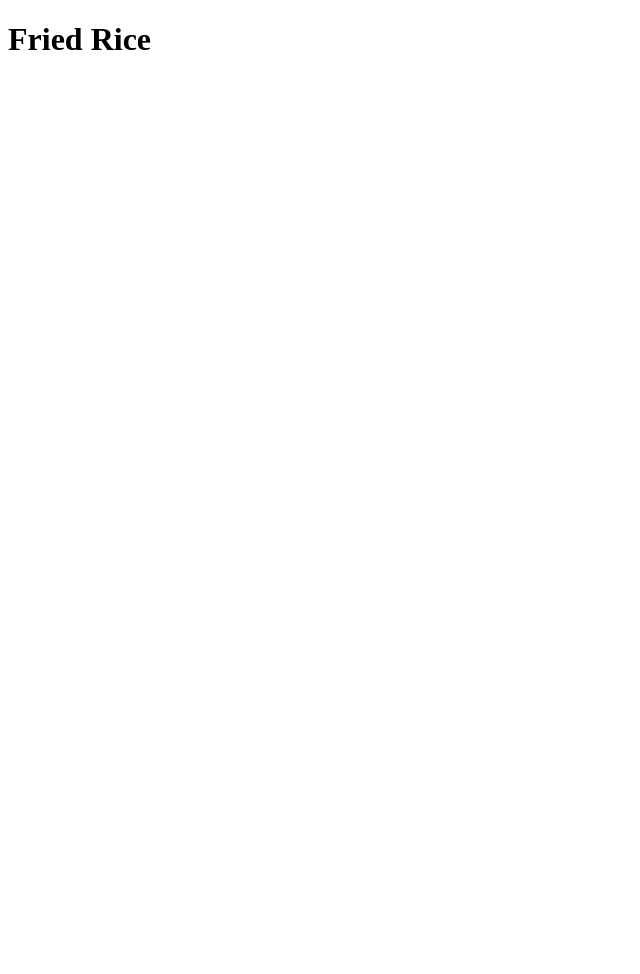
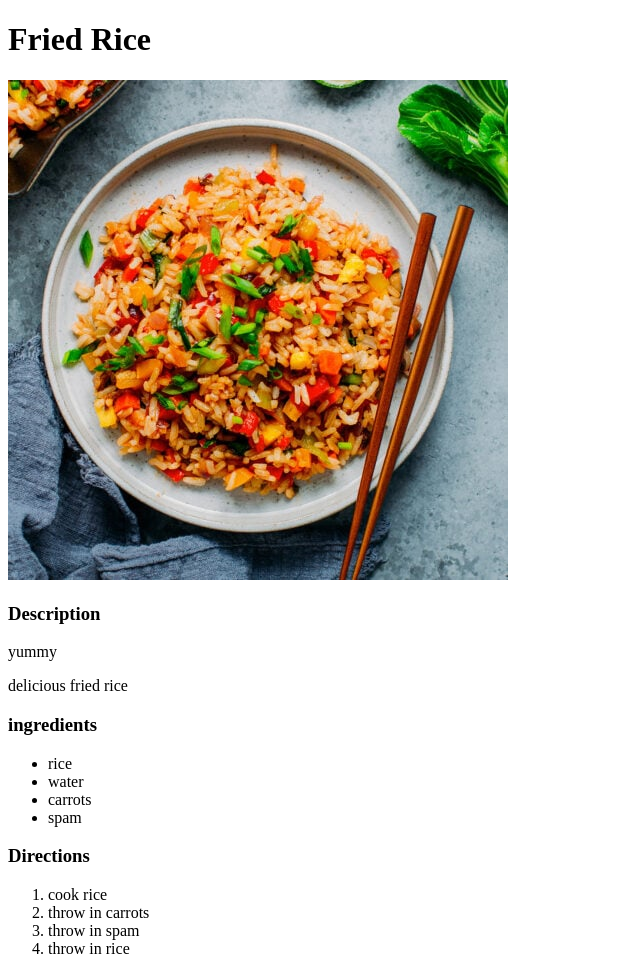
Before and after one commit to Duweee/odin-recipes, a plain HTML site: page recipes/fried-rice.html in a window 1280 px wide. Shown: the whole page, without its empty margins (0-640 px from the left). Before the commit the page ends 800 px from the top, so only its background shows below. Drawn offline with Linux system fonts and the light colour scheme.

```diff
--- a/recipes/fried-rice.html
+++ b/recipes/fried-rice.html
@@ -8,5 +8,23 @@
 </head>
 <body>
     <h1>Fried Rice</h1>
+    <img src="../resources/fried rice.jpeg" alt="fried rice in a bowl">
+    <h3>Description</h3>
+    <p>yummy</p>
+    <p>delicious fried rice</p>
+    <h3>ingredients</h3>
+    <ul>
+        <li>rice</li>
+        <li>water</li>
+        <li>carrots</li>
+        <li>spam</li>
+    </ul>
+    <h3>Directions</h3>
+    <ol>
+        <li>cook rice</li>
+        <li>throw in carrots</li>
+        <li>throw in spam</li>
+        <li>throw in rice</li>
+    </ol>
 </body>
 </html>
```
Also changed, not shown: index.html (+2 -0 lines), recipes/salmon.html (added, +25 -0 lines), resources/fried rice.jpeg (added), resources/salmon.jpeg (added).
